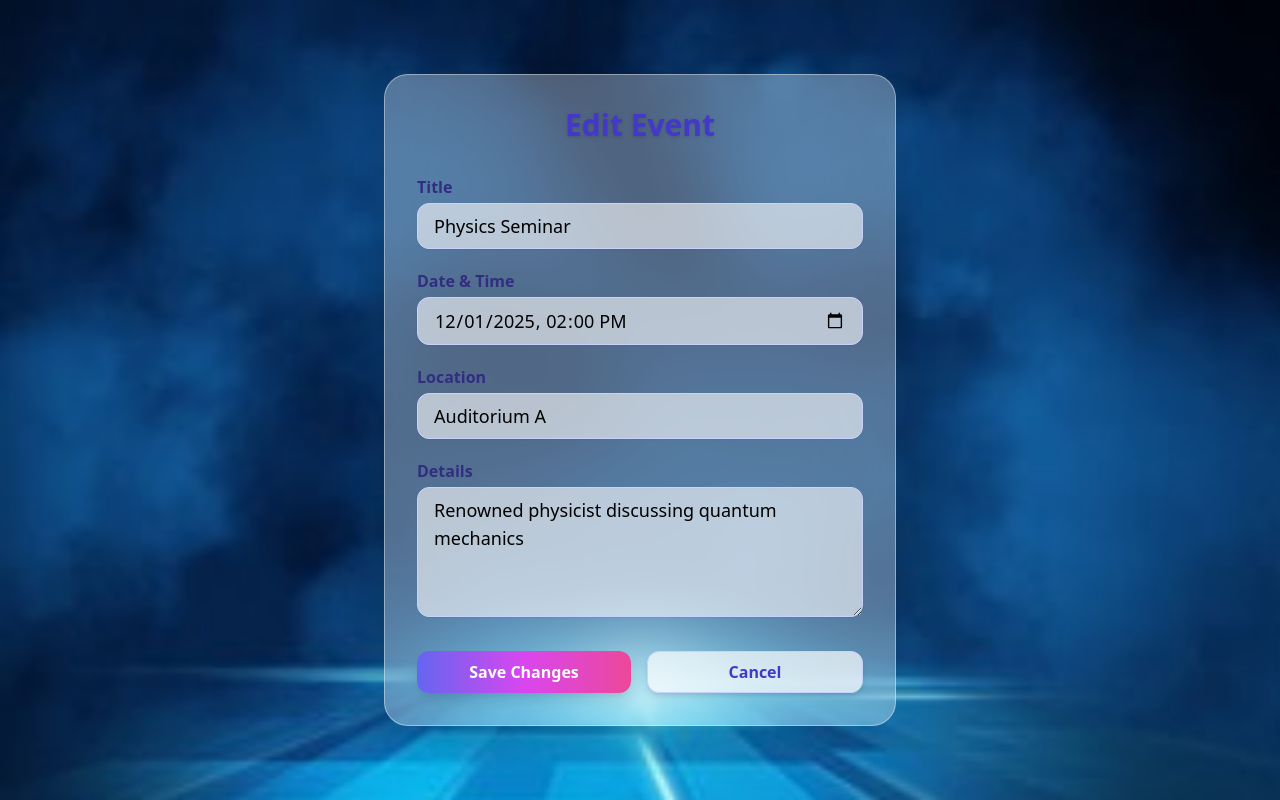
After one commit to Shanmkhi092004/university-events, a PHP site: page /php_project/pages/edit_event.php?id=1 in a window 1280 px wide. The commit adds this page. Run offline with PHP 8.4, Linux system fonts and the light colour scheme; the visitor is signed in with stand-in values (Sample User, id 1); data comes from the database, SQL or seed files in the repository; some libraries are stand-ins or nearby versions.

Commit message:
edit and delete options

```diff
--- /dev/null
+++ b/pages/edit_event.php
@@ -0,0 +1,83 @@
+<?php
+session_start();
+// Only allow admins
+if (!isset($_SESSION['is_admin']) || $_SESSION['is_admin'] !== true) {
+    header('Location: login.php');
+    exit;
+}
+
+include '../config/db.php';
+
+// Get event ID
+if (!isset($_GET['id'])) {
+    header('Location: upcoming_events.php');
+    exit;
+}
+$event_id = intval($_GET['id']);
+
+// Fetch event details
+$stmt = $conn->prepare('SELECT event_title, event_date, location, details FROM events WHERE event_id = ?');
+$stmt->bind_param('i', $event_id);
+$stmt->execute();
+$stmt->bind_result($event_title, $event_date, $location, $details);
+if (!$stmt->fetch()) {
+    $stmt->close();
+    $conn->close();
+    header('Location: upcoming_events.php');
+    exit;
+}
+$stmt->close();
+
+// Handle form submission
+if ($_SERVER['REQUEST_METHOD'] === 'POST') {
+    $event_title = trim($_POST['event_title']);
+    $event_date = trim($_POST['event_date']);
+    $location = trim($_POST['location']);
+    $details = trim($_POST['details']);
+    $sql = 'UPDATE events SET event_title=?, event_date=?, location=?, details=? WHERE event_id=?';
+    $stmt = $conn->prepare($sql);
+    $stmt->bind_param('ssssi', $event_title, $event_date, $location, $details, $event_id);
+    $stmt->execute();
+    $stmt->close();
+    $conn->close();
+    header('Location: upcoming_events.php?edited=1');
+    exit;
+}
+$conn->close();
+?>
+<!DOCTYPE html>
+<html lang="en">
+<head>
+    <meta charset="UTF-8">
+    <title>Edit Event</title>
+    <script src="https://cdn.tailwindcss.com"></script>
+    <meta name="viewport" content="width=device-width, initial-scale=1.0">
+</head>
+<body class="min-h-screen flex items-center justify-center bg-gradient-to-br from-indigo-100 via-purple-100 to-pink-100" style="background-image: url('../events_bg.jpeg'); background-size: cover; background-position: center; background-repeat: no-repeat;">
+    <div class="w-full max-w-lg p-8 rounded-3xl shadow-2xl bg-white/30 backdrop-blur-2xl border border-white/40 flex flex-col gap-6">
+        <h2 class="text-3xl font-extrabold text-center text-indigo-700 mb-2 drop-shadow">Edit Event</h2>
+        <form method="post" class="flex flex-col gap-5">
+            <div>
+                <label class="block text-indigo-900 font-semibold mb-1">Title</label>
+                <input type="text" name="event_title" value="<?php echo htmlspecialchars($event_title); ?>" required class="w-full px-4 py-2 rounded-xl border border-indigo-200 bg-white/60 focus:ring-2 focus:ring-indigo-400 focus:outline-none text-lg shadow-sm" />
+            </div>
+            <div>
+                <label class="block text-indigo-900 font-semibold mb-1">Date & Time</label>
+                <input type="datetime-local" name="event_date" value="<?php echo date('Y-m-d\\TH:i', strtotime($event_date)); ?>" required class="w-full px-4 py-2 rounded-xl border border-indigo-200 bg-white/60 focus:ring-2 focus:ring-indigo-400 focus:outline-none text-lg shadow-sm" />
+            </div>
+            <div>
+                <label class="block text-indigo-900 font-semibold mb-1">Location</label>
+                <input type="text" name="location" value="<?php echo htmlspecialchars($location); ?>" required class="w-full px-4 py-2 rounded-xl border border-indigo-200 bg-white/60 focus:ring-2 focus:ring-indigo-400 focus:outline-none text-lg shadow-sm" />
+            </div>
+            <div>
+                <label class="block text-indigo-900 font-semibold mb-1">Details</label>
+                <textarea name="details" required rows="4" class="w-full px-4 py-2 rounded-xl border border-indigo-200 bg-white/60 focus:ring-2 focus:ring-indigo-400 focus:outline-none text-lg shadow-sm"><?php echo htmlspecialchars($details); ?></textarea>
+            </div>
+            <div class="flex gap-4 mt-2">
+                <button type="submit" class="flex-1 bg-gradient-to-r from-indigo-500 via-fuchsia-500 to-pink-500 hover:from-indigo-600 hover:to-pink-600 text-white font-bold py-2 rounded-xl shadow-lg transition-all duration-200 focus:outline-none focus:ring-2 focus:ring-pink-300">Save Changes</button>
+                <a href="upcoming_events.php" class="flex-1 bg-white/70 hover:bg-white/90 text-indigo-700 font-bold py-2 rounded-xl shadow-md border border-indigo-200 text-center transition-all duration-200 focus:outline-none focus:ring-2 focus:ring-indigo-200">Cancel</a>
+            </div>
+        </form>
+    </div>
+</body>
+</html>
```
Also changed, not shown: index.php (+9 -3 lines), pages/delete_event.php (added, +27 -0 lines), pages/upcoming_events.php (+10 -1 lines).
